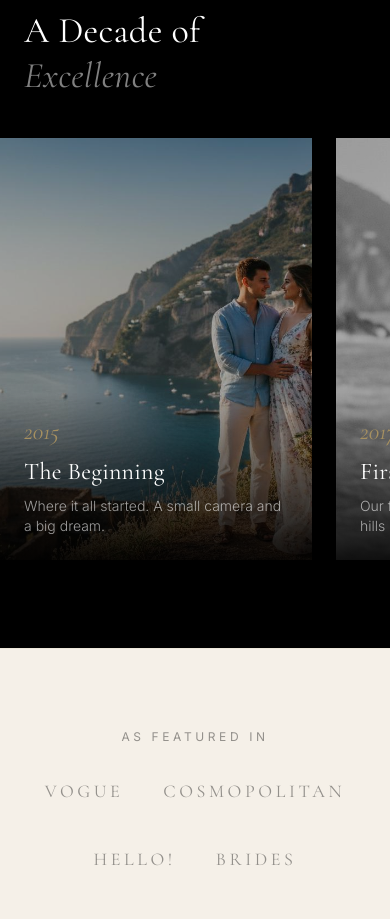
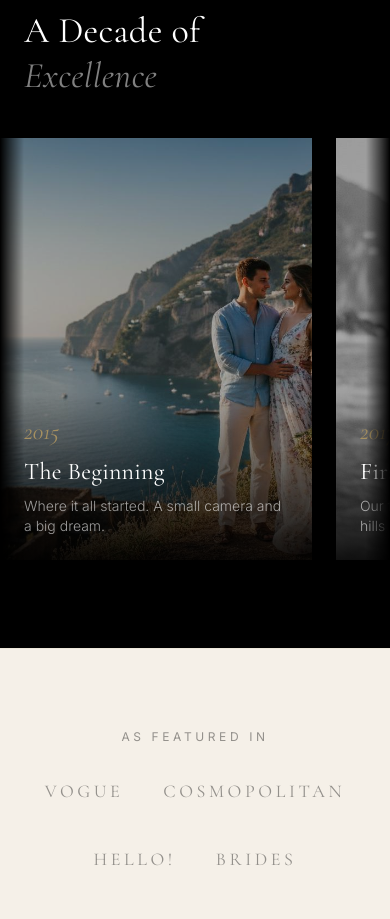
Before and after one commit to Sinnan1/Yarrow-Portfolio, a React (Vite) app: page / in a window 390 px wide. Shown: the part 2720-3639 px from the top of the page. Built offline with nearby package versions, Linux system fonts and the light colour scheme; a web font is replaced by a local one.

Commit message:
Add mobile scroll cues
Co-authored-by: Sinnan1 <125390105+Sinnan1@users.noreply.github.com>

```diff
--- a/src/components/HorizontalScroll.tsx
+++ b/src/components/HorizontalScroll.tsx
@@ -12,8 +12,7 @@ const HorizontalScroll = () => {
     const handleMobileKeyDown = (event: KeyboardEvent<HTMLUListElement>) => {
         if (event.key === "ArrowRight") {
             event.currentTarget.scrollBy({ left: SCROLL_DISTANCE, behavior: "smooth" });
-        }
-        if (event.key === "ArrowLeft") {
+        } else if (event.key === "ArrowLeft") {
             event.currentTarget.scrollBy({ left: -SCROLL_DISTANCE, behavior: "smooth" });
         }
     };
@@ -84,8 +83,9 @@ const HorizontalScroll = () => {
                         A Decade of <br /> <span className="italic text-white/50">Excellence</span>
                     </h2>
                 </div>
+                <div className="relative mt-10">
                     <ul
-                    className="mt-10 flex gap-6 overflow-x-auto px-6 pb-6 snap-x snap-mandatory focus-visible:outline-none focus-visible:ring-2 focus-visible:ring-gold/60 focus-visible:ring-offset-2 focus-visible:ring-offset-black"
+                        className="flex gap-6 overflow-x-auto px-6 pb-6 snap-x snap-mandatory focus-visible:outline-none focus-visible:ring-2 focus-visible:ring-gold/60 focus-visible:ring-offset-2 focus-visible:ring-offset-black"
                         tabIndex={0}
                         aria-label="Our Journey timeline"
                         onKeyDown={handleMobileKeyDown}
@@ -110,6 +110,9 @@ const HorizontalScroll = () => {
                             </li>
                         ))}
                     </ul>
+                    <div className="pointer-events-none absolute inset-y-0 left-0 w-6 bg-gradient-to-r from-black to-transparent" />
+                    <div className="pointer-events-none absolute inset-y-0 right-0 w-6 bg-gradient-to-l from-black to-transparent" />
+                </div>
             </section>
             <section ref={targetRef} className="relative hidden md:block h-[300vh] bg-black">
                 <div className="sticky top-0 flex h-screen items-center overflow-hidden">
```
Lines whose indentation alone changed are shown as unchanged.
